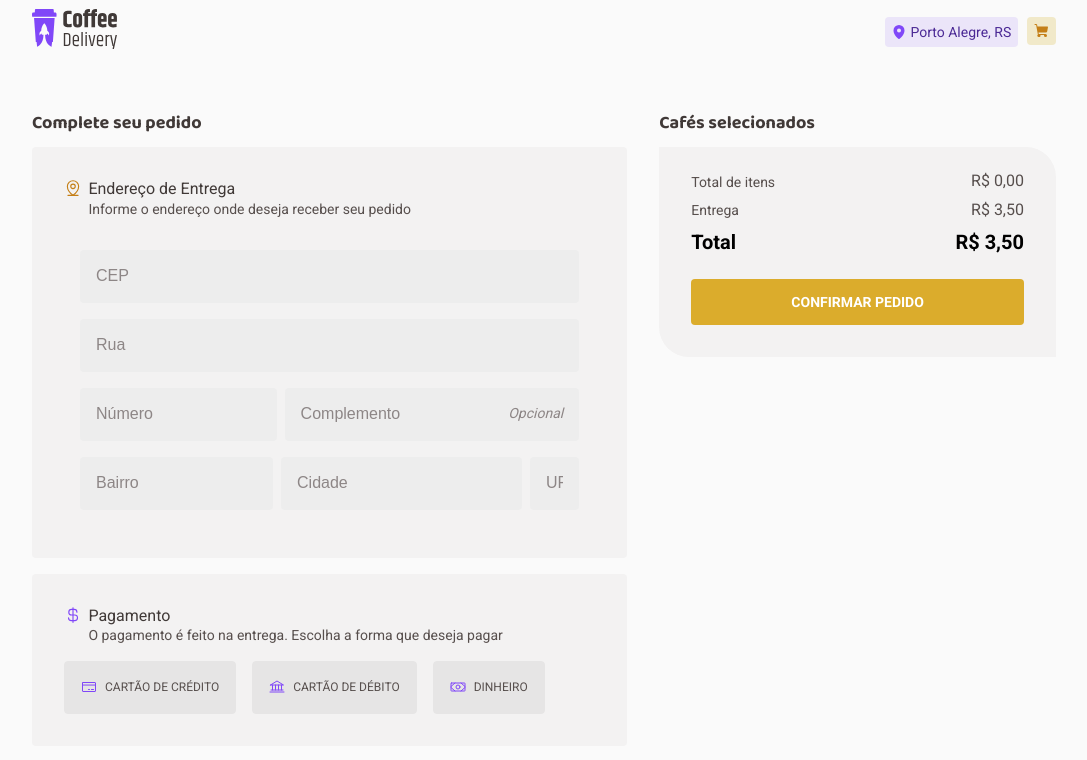
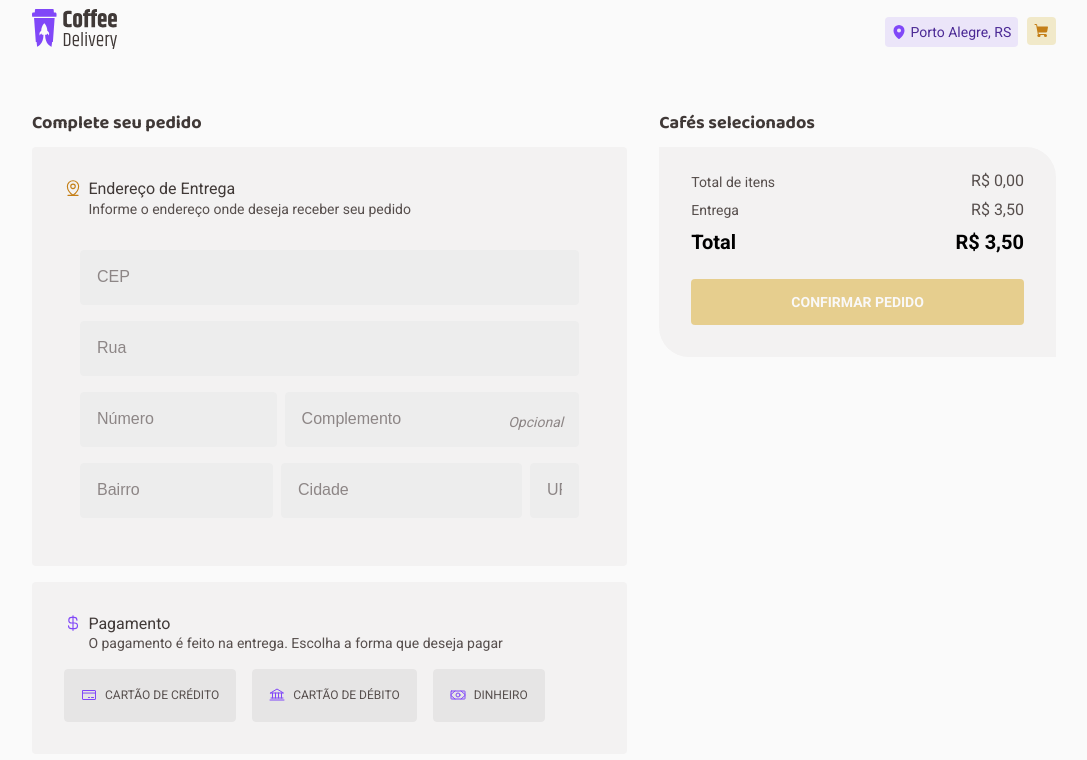
Before and after one commit to jeremiassnts/coffee-delivery, a React (Vite) app: page /cart in a window 1280 px wide. Shown: the top 760 px of the page, without its empty margins (96-1183 px from the left). Built offline with nearby package versions, Linux system fonts and the light colour scheme; the HTML template or start-up script is replaced by a standard one.

Commit message:
feat: address form

```diff
--- a/package.json
+++ b/package.json
@@ -10,11 +10,14 @@
     "preview": "vite preview"
   },
   "dependencies": {
+    "@hookform/resolvers": "^3.3.4",
     "phosphor-react": "^1.4.1",
     "react": "^18.2.0",
     "react-dom": "^18.2.0",
+    "react-hook-form": "^7.49.3",
     "react-router-dom": "^6.21.2",
-    "styled-components": "^6.1.8"
+    "styled-components": "^6.1.8",
+    "zod": "^3.22.4"
   },
   "devDependencies": {
     "@types/react": "^18.2.43",
--- a/src/pages/Cart/index.tsx
+++ b/src/pages/Cart/index.tsx
@@ -1,20 +1,46 @@
 import { useContext, useState } from "react";
-import { AddressContainer, AddressContainerSection, AddressForm, AddressFormContainer, AddressFormInput, AddressHeader, CartContainer, CoffeeCartItem, CoffeeCartItemButtons, CoffeeCartItemDelete, CoffeeCartItemInfo, CoffeeCartItemName, CoffeeCartItemNamePrice, CoffeeCartItemPrice, CoffeeConfirmButton, CoffeeSubtitle, CoffeeTitle, PaymentContainer, PaymentType, PaymentTypes, ProductsBody, ProductsContainer, ProductsHeader } from "./styles";
+import { AddressContainer, AddressContainerSection, AddressForm, AddressFormContainer, AddressFormInput, AddressHeader, CartContainer, CoffeeCartItem, CoffeeCartItemButtons, CoffeeCartItemDelete, CoffeeCartItemInfo, CoffeeCartItemName, CoffeeCartItemNamePrice, CoffeeCartItemPrice, CoffeeConfirmButton, CoffeeSubtitle, CoffeeTitle, ErrorMessage, PaymentContainer, PaymentType, PaymentTypes, ProductsBody, ProductsContainer, ProductsHeader } from "./styles";
 import { ShoppingCartContext } from "../../contexts/shoppingCartContext";
 import { CoffeeData, coffeesBase } from "../Home/coffees";
 import { AmountSelector } from "../Home/components/CoffeeOption/styles";
-import { ButtonG, ButtonM, TextLBold, TextMRegular, TextS, TextXS } from "../../styles/global";
+import { ButtonG, ButtonM, TextLBold, TextMRegular, TextS } from "../../styles/global";
 import { Bank, CreditCard, CurrencyDollar, MapPinLine, Minus, Money, Plus, Trash } from "phosphor-react";
 import { defaultTheme } from "../../styles/themes/default";
+import { useForm } from "react-hook-form";
+import { z } from "zod";
+import { zodResolver } from "@hookform/resolvers/zod";
 
 interface CoffeeProductCartData {
     coffee: CoffeeData
     amount: number
 }
 
+const addressFormSchema = z.object({
+    cep: z.string().min(8, 'Campo CEP não é válido').max(8),
+    rua: z.string().min(1, 'Campo Rua é obrigatório'),
+    numero: z.coerce.number().min(1, 'Campo Número é obrigatório').nullable(),
+    complemento: z.string().optional(),
+    bairro: z.string().min(1, 'Campo Bairro é obrigatório'),
+    cidade: z.string().min(1, 'Campo Cidade é obrigatório'),
+    uf: z.string().min(1, 'Campo UF é obrigatório').max(2, 'Campo deve ter no máximo 2 caracteres')
+})
+type AddressFormInterface = z.infer<typeof addressFormSchema>
+
 export function Cart() {
     const [paymentType, setPaymentType] = useState("")
     const { cart, addAmountOfItemsInCart, subtractAmountOfItemsInCart, removeItemFromCart } = useContext(ShoppingCartContext)
+    const { register, handleSubmit, watch, formState: { errors } } = useForm<AddressFormInterface>({
+        resolver: zodResolver(addressFormSchema),
+        defaultValues: {
+            cep: '',
+            bairro: '',
+            cidade: '',
+            complemento: '',
+            numero: null,
+            rua: '',
+            uf: ''
+        }
+    })
     const coffees = cart.reduce((arr: CoffeeProductCartData[], e) => {
         let index = arr.findIndex(a => a.coffee.id == e.itemId)
         if (index < 0) {
@@ -47,6 +73,10 @@ export function Cart() {
         setPaymentType(paymentType)
     }
 
+    function handleConfirmOrder() {
+        console.log("sucesso")
+    }
+
     return (
         <CartContainer>
             <AddressContainer>
@@ -61,17 +91,23 @@ export function Cart() {
                             </div>
                         </header>
                         <AddressForm>
-                            <AddressFormInput name="cep" placeholder="CEP" />
-                            <AddressFormInput name="rua" placeholder="Rua" />
+                            {errors.cep && <ErrorMessage>{errors.cep.message}</ErrorMessage>}
+                            <AddressFormInput placeholder="CEP" required {...register("cep")} />
+                            {errors.rua && <ErrorMessage>{errors.rua.message}</ErrorMessage>}
+                            <AddressFormInput placeholder="Rua" required {...register("rua")} />
+                            {errors.numero && <ErrorMessage>{errors.numero.message}</ErrorMessage>}
                             <div>
-                                <AddressFormInput name="numero" placeholder="Número" divWidth="40%" />
-                                <AddressFormInput name="complemento" placeholder="Complemento" divWidth="60%" />
+                                <AddressFormInput type="number" placeholder="Número" div_width="40%" required {...register("numero")} />
+                                <AddressFormInput placeholder="Complemento" div_width="60%" {...register("complemento")} />
                                 <TextS>Opcional</TextS>
                             </div>
+                            {errors.bairro && <ErrorMessage>{errors.bairro.message}</ErrorMessage>}
+                            {errors.cidade && <ErrorMessage>{errors.cidade.message}</ErrorMessage>}
+                            {errors.uf && <ErrorMessage>{errors.uf.message}</ErrorMessage>}
                             <div>
-                                <AddressFormInput name="bairro" placeholder="Bairro" divWidth="40%" />
-                                <AddressFormInput name="cidade" placeholder="Cidade" divWidth="50%" />
-                                <AddressFormInput name="uf" placeholder="UF" divWidth="10%" />
+                                <AddressFormInput placeholder="Bairro" div_width="40%" required {...register("bairro")} />
+                                <AddressFormInput placeholder="Cidade" div_width="50%" required {...register("cidade")} />
+                                <AddressFormInput placeholder="UF" div_width="10%" {...register("uf")} />
                             </div>
                         </AddressForm>
                     </AddressContainerSection>
@@ -85,15 +121,15 @@ export function Cart() {
                             </div>
                         </header>
                         <PaymentTypes>
-                            <PaymentType onClick={() => handlePaymentSelection("credit")} currentType={paymentType} type="credit">
+                            <PaymentType onClick={() => handlePaymentSelection("credit")} current_type={paymentType} type="credit">
                                 <CreditCard size={16} color={defaultTheme.purple} />
                                 <ButtonM>Cartão de crédito</ButtonM>
                             </PaymentType>
-                            <PaymentType onClick={() => handlePaymentSelection("debit")} currentType={paymentType} type="debit">
+                            <PaymentType onClick={() => handlePaymentSelection("debit")} current_type={paymentType} type="debit">
                                 <Bank size={16} color={defaultTheme.purple} />
                                 <ButtonM>cartão de débito</ButtonM>
                             </PaymentType>
-                            <PaymentType onClick={() => handlePaymentSelection("cash")} currentType={paymentType} type="cash">
+                            <PaymentType onClick={() => handlePaymentSelection("cash")} current_type={paymentType} type="cash">
                                 <Money size={16} color={defaultTheme.purple} />
                                 <ButtonM>dinheiro</ButtonM>
                             </PaymentType>
@@ -138,7 +174,7 @@ export function Cart() {
                         <TextLBold>Total</TextLBold>
                         <TextLBold>R$ {((itemTotal + deliveryFee).toFixed(2).replace('.', ','))}</TextLBold>
                     </CoffeeTitle>
-                    <CoffeeConfirmButton><ButtonG>confirmar pedido</ButtonG></CoffeeConfirmButton>
+                    <CoffeeConfirmButton onClick={handleSubmit(handleConfirmOrder)} disabled={!paymentType || cart.length == 0}><ButtonG>confirmar pedido</ButtonG></CoffeeConfirmButton>
                 </ProductsBody>
             </ProductsContainer>
         </CartContainer >
--- a/src/pages/Cart/styles.ts
+++ b/src/pages/Cart/styles.ts
@@ -1,5 +1,5 @@
 import styled from "styled-components";
-import { TextMBold, TextMRegular, TitleXS } from "../../styles/global";
+import { TextMBold, TextMRegular, TextXS, TitleXS } from "../../styles/global";
 
 export const CartContainer = styled.div`
     display: flex;
@@ -119,8 +119,13 @@ export const CoffeeConfirmButton = styled.button`
     cursor: pointer;
     transition: all 0.2s;
 
-    &:hover {
+    &:hover:not(:disabled) {
         background-color: ${e => e.theme["yellow-dark"]};
+    }
+
+    &:disabled {
+        opacity: 0.5;
+        cursor: not-allowed;
     }
 `
 
@@ -179,27 +184,31 @@ export const AddressForm = styled.form`
             font-style: italic;
             color: ${e => e.theme["base-label"]};
             position: absolute;
-            top: 1rem;
+            top: 1.3rem;
             right: 1rem;
         }
     }
 `
 
 interface AddressFormInputArguments {
-    divWidth?: string
+    div_width?: string
 }
 
 export const AddressFormInput = styled.input<AddressFormInputArguments>`
     background-color: ${e => e.theme["base-input"]};
-    border: none;
+    border: solid 1px ${e => e.theme["base-input"]};
     padding: 1rem;
     border-radius: 4px;
     color: ${e => e.theme["base-text"]};
     outline: none;
-    width: ${e => e.divWidth ? e.divWidth : "100%"};
+    width: ${e => e.div_width ? e.div_width : "100%"};
 
     &::placeholder {
         color: ${e => e.theme["base-label"]};
+    }
+
+    &:focus {
+        border: solid 1px ${e => e.theme["yellow-dark"]};
     }
 `
 
@@ -211,12 +220,12 @@ export const PaymentTypes = styled.div`
 `
 interface PaymentTypeArguments {
     type: 'credit' | 'debit' | 'cash'
-    currentType: string
+    current_type: string
 }
 
 export const PaymentType = styled.button<PaymentTypeArguments>`
-    border: 1px solid ${e => e.type == e.currentType ? e.theme.purple : e.theme["base-button"]};
-    background-color: ${e => e.type == e.currentType ? e.theme["purple-light"] : e.theme["base-button"]};
+    border: 1px solid ${e => e.type == e.current_type ? e.theme.purple : e.theme["base-button"]};
+    background-color: ${e => e.type == e.current_type ? e.theme["purple-light"] : e.theme["base-button"]};
     border-radius: 4px;
     padding: 1rem;
     display: flex;
@@ -241,3 +250,7 @@ export const AddressContainerSection = styled.div`
     flex-direction: column;
     gap: 1rem;
 `
+
+export const ErrorMessage = styled(TextMRegular)`
+
+`
```
Also changed, not shown: 1 other file (tests, documents, lock files or other folders).
